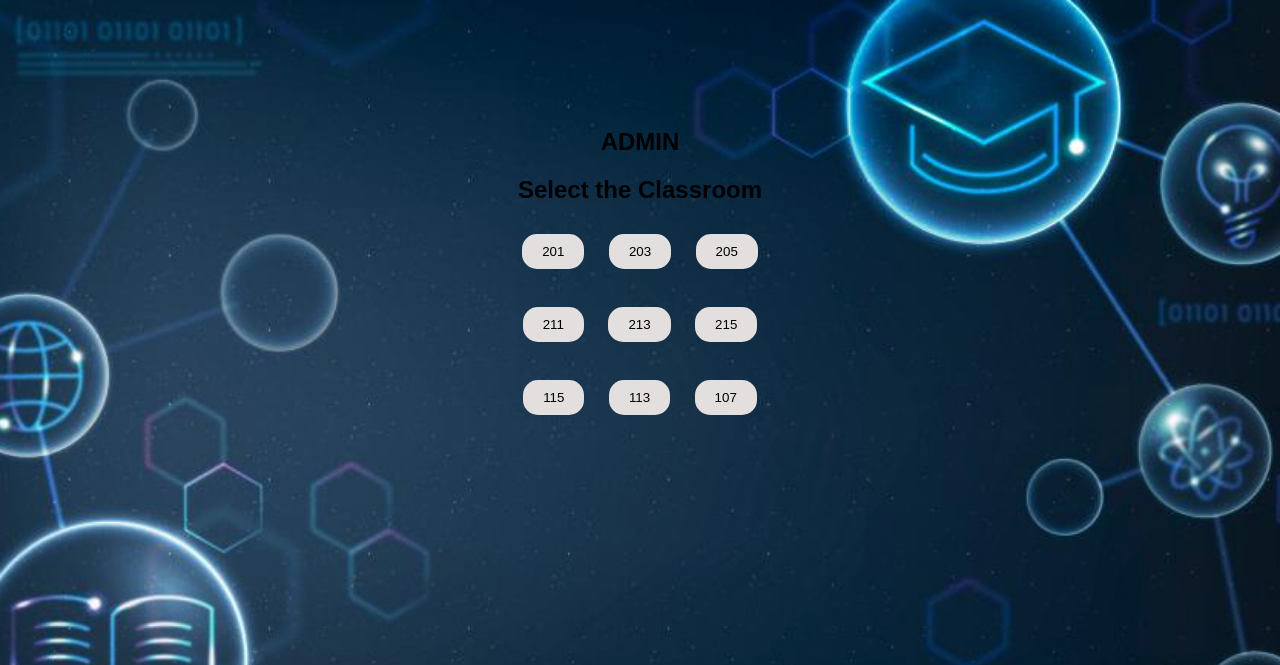
After one commit to POTTERHEADHERMIONE/Central_addressing, a Flask app: page /admin in a window 1280 px wide. The commit adds this page. Shown: the top 665 px of the page. Run offline with Flask 3, Linux system fonts and the light colour scheme; some libraries are stand-ins or nearby versions.

Commit message:
modified the website

```diff
--- a/app.py
+++ b/app.py
@@ -10,6 +10,11 @@ def loginPage():
 def studentPage():
     print("we reached")
     return render_template("student.html")
+
+@app.route("/admin")
+def adminPage():
+    print("we reached")
+    return render_template("admin.html")
 
 @app.route("/login", methods=["POST"])
 def login():
@@ -30,7 +35,7 @@ def login():
         else :
             response = {"status":"Invalid Password"}
     else :
-        response = {"status":"User doesn\"t exist"}
+        response = {"status":"User doesn't exist"}
     print(response)
     return jsonify(response)
 
--- /dev/null
+++ b/static/adminscript.js
@@ -0,0 +1,35 @@
+const classroomButtons = document.querySelectorAll('.button-one button, .button-two button');
+const mediaOptions = document.getElementById('media-options');
+const classroomText = document.querySelector('.button-selected');
+const classroomTitle = document.querySelector('h2'); // Get the h2 tag
+const mediaForm = document.getElementById('media-form');
+const mediaTypeSelect = document.getElementById('media-type');
+const selectedMedia = document.getElementById('selected-media');
+
+// Function to show the media options and log the selected classroom number
+function showMediaOptions(classroomNumber) {
+    mediaOptions.style.display = 'block';
+    classroomText.textContent = `Selected Room: ${classroomNumber}`; // Update the selected room text
+    logSelectedClassroom(classroomNumber); // Log the selected classroom number
+}
+
+// Function to log the selected classroom number
+function logSelectedClassroom(classroomNumber) {
+    console.log(`Selected Classroom: ${classroomNumber}`);
+}
+
+// Function to handle media form submission
+mediaForm.addEventListener('submit', (event) => {
+    event.preventDefault(); // Prevent the form from submitting
+    const selectedMediaType = mediaTypeSelect.value;
+    selectedMedia.textContent = `Selected Media: ${selectedMediaType}`;
+
+});
+
+// Add click event listeners to the classroom buttons
+classroomButtons.forEach((button) => {
+    button.addEventListener('click', () => {
+        const classroomNumber = button.textContent;
+        showMediaOptions(classroomNumber);
+    });
+});
--- /dev/null
+++ b/static/adminstyle.css
@@ -0,0 +1,50 @@
+body {
+    font-family: Arial, sans-serif;
+    background-image: url('background.png');
+    background-size: cover;
+    background-repeat: no-repeat;
+    background-attachment: fixed;
+    padding-top: 100px;
+    text-align: center;
+}
+
+.header {
+    width: 100%;
+    height: 100vh;
+}
+
+main button {
+    background-color: rgb(226, 223, 222); /* Set the background color to red */
+    color: rgb(0, 0, 0); /* Set the text color to white for better contrast */
+    border: none; /* Remove the default button border */
+    padding: 10px 20px; /* Add some padding for better appearance */
+    margin: 10px; /* Add spacing between buttons */
+    cursor: pointer; /* Change cursor on hover to indicate interactivity */
+    border-radius: 15px;
+
+}
+
+/* Add a hover effect to change the background color on hover */
+main button:hover {
+    background-color: #82d2d8; /* Change background color on hover */
+}
+/* ... (Your existing CSS) ... */
+
+.hidden {
+    display: none; /* Hide the element with the "hidden" class */
+}
+
+
+main button:active {
+    background-color: rgb(83, 129, 230); /* Change background color to red for selected buttons */
+}
+#media-type {
+    background-color: rgb(248, 247, 246);
+    color: rgb(2, 0, 0); /* Set the text color to white for better contrast */
+    border: none; /* Remove the default select box border */
+    padding: 10px; /* Add some padding for better appearance */
+    font-size: medium;
+
+
+
+}
--- a/static/login.js
+++ b/static/login.js
@@ -41,7 +41,7 @@ document.getElementById("login-button").addEventListener("click", function () {
                 window.location.href = "/student";
             } else {
                 // Handle the admin login redirect logic here, if needed.
-                window.location.href = "admin.html";
+                window.location.href = "/admin";
             }
         }
     });
--- /dev/null
+++ b/templates/admin.html
@@ -0,0 +1,53 @@
+<!DOCTYPE html>
+<html lang="en">
+<head>
+    <meta charset="UTF-8">
+    <meta name="viewport" content="width=device-width, initial-scale=1.0">
+    <link rel="stylesheet" type="text/css" href="{{ url_for('static', filename='adminstyle.css') }}">
+    <script src="https://kit.fontawesome.com/c94fce1bd4.js" crossorigin="anonymous"></script>
+    <title>Admin document</title>
+</head>
+<body>
+    <header>
+        <h2 style="text-align: center;">ADMIN</h2>
+    </header>
+    <main>
+        <h2 class="select-tag">Select the Classroom</h2>
+        <div class="button-one">
+            <button class="one">201</button>
+            <button class="two">203</button>
+            <button class="three">205</button>
+        </div>
+        <br>
+        <div class="button-two">
+            <button class="four">211</button>
+            <button class="five">213</button>
+            <button class="six">215</button>
+        </div>
+        <br>
+        <div class="button-one">
+            <button class="seven">115</button>
+            <button class="eight">113</button>
+            <button class="nine">107</button>
+        </div>
+    </main>
+    <div id="media-options" style="display: none;">
+        <h2>Select Media Options</h2>
+        <form id="media-form">
+            <label for="media-type"><h3>Media Type:</h3></label>
+            <select id="media-type" name="media-type">
+                <option value="audio">Audio - Speaker</option>
+                <option value="video">Video - Projector</option>
+                <option value="text">Text - College mail</option>
+            </select>
+            <button type="submit" style="font-size: medium;">Select</button>
+        </form>
+        <p id="selected-media" style="font-size: medium;"></p>
+    </div>
+
+    <footer>
+    </footer>
+ <!-- Include your JavaScript file -->
+ <script src="{{ url_for('static', filename='adminscript.js') }}"></script>
+</body>
+</html>
--- a/templates/student.html
+++ b/templates/student.html
@@ -11,7 +11,7 @@
 <body>
     <div class="header">
         <div class="side-nav">
-            <h1 style="color: coral">COURSE</h1>
+            <h1 style="color: rgb(18, 209, 216)">COURSE</h1>
             <ul class="nav-links">
                 <li><a href="#"><i class="fa-solid fa-calculator"></i><p>RANAC</p></a></li>
                 <li><a href="#"><i class="fa-solid fa-laptop-code"></i><p>OPP</p></a></li>
@@ -25,6 +25,6 @@
             <p id="course-name">Select a course to view information</p>
         </div>
     </div>
-    <script src="script.js"></script>
+    <script src="{{ url_for('static', filename='studentscript.js') }}"></script>
 </body>
 </html>
```
Also changed, not shown: static/studentstyle.css (+9 -9 lines), templates/admin..html (deleted, +0 -72 lines).
